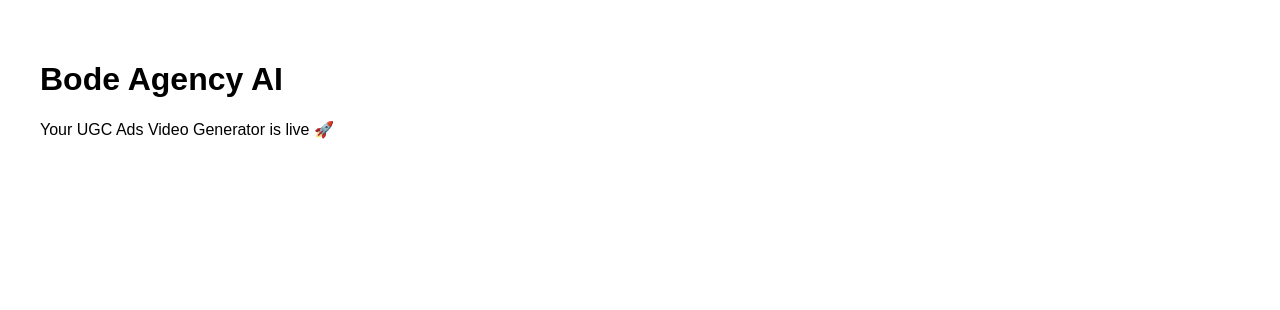
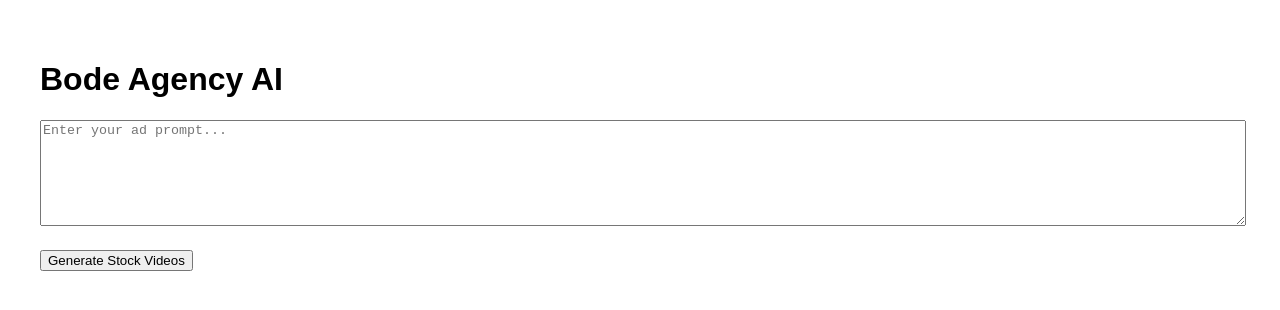
Before and after one commit to bodeagencydev/bode-agency-ai-ads, a Next.js app: page / in a window 1280 px wide. Shown: the top 310 px of the page. Built offline with nearby package versions, Linux system fonts and the light colour scheme.

Commit message:
Added frontend UI for video generation

```diff
--- a/app/page.js
+++ b/app/page.js
@@ -1,8 +1,42 @@
+"use client";
+import { useState } from "react";
+
 export default function Home() {
+  const [prompt, setPrompt] = useState("");
+  const [videos, setVideos] = useState([]);
+
+  const generateVideos = async () => {
+    const res = await fetch("/api/getStockVideos?query=" + prompt);
+    const data = await res.json();
+    setVideos(data.videos || []);
+  };
+
   return (
     <main style={{ padding: "40px", fontFamily: "Arial" }}>
       <h1>Bode Agency AI</h1>
-      <p>Your UGC Ads Video Generator is live 🚀</p>
+
+      <textarea
+        placeholder="Enter your ad prompt..."
+        value={prompt}
+        onChange={(e) => setPrompt(e.target.value)}
+        style={{ width: "100%", height: "100px", marginBottom: "20px" }}
+      />
+
+      <button onClick={generateVideos}>
+        Generate Stock Videos
+      </button>
+
+      <div style={{ marginTop: "40px" }}>
+        {videos.map((video, index) => (
+          <video
+            key={index}
+            src={video}
+            controls
+            width="300"
+            style={{ margin: "10px" }}
+          />
+        ))}
+      </div>
     </main>
   );
 }
```
